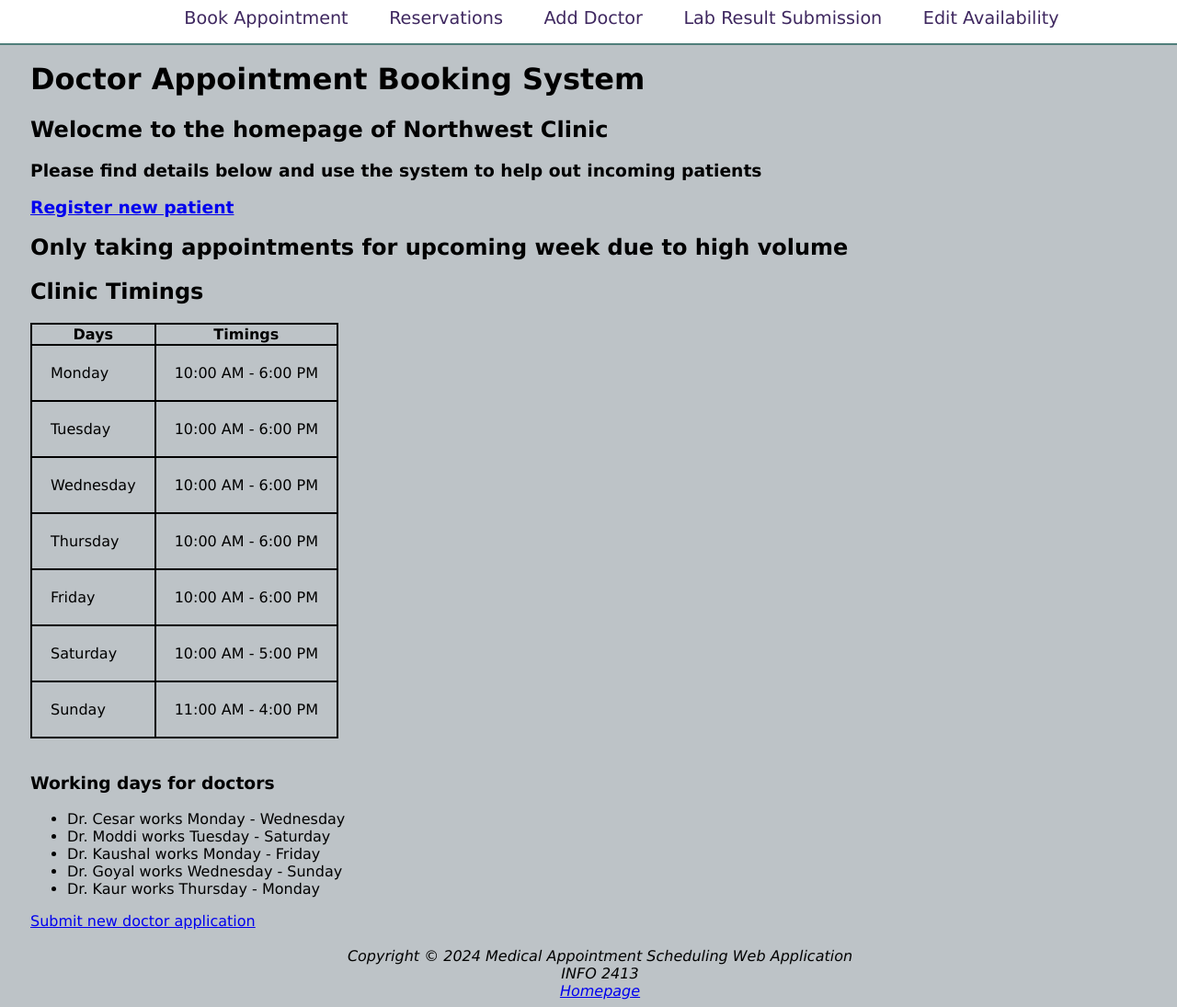
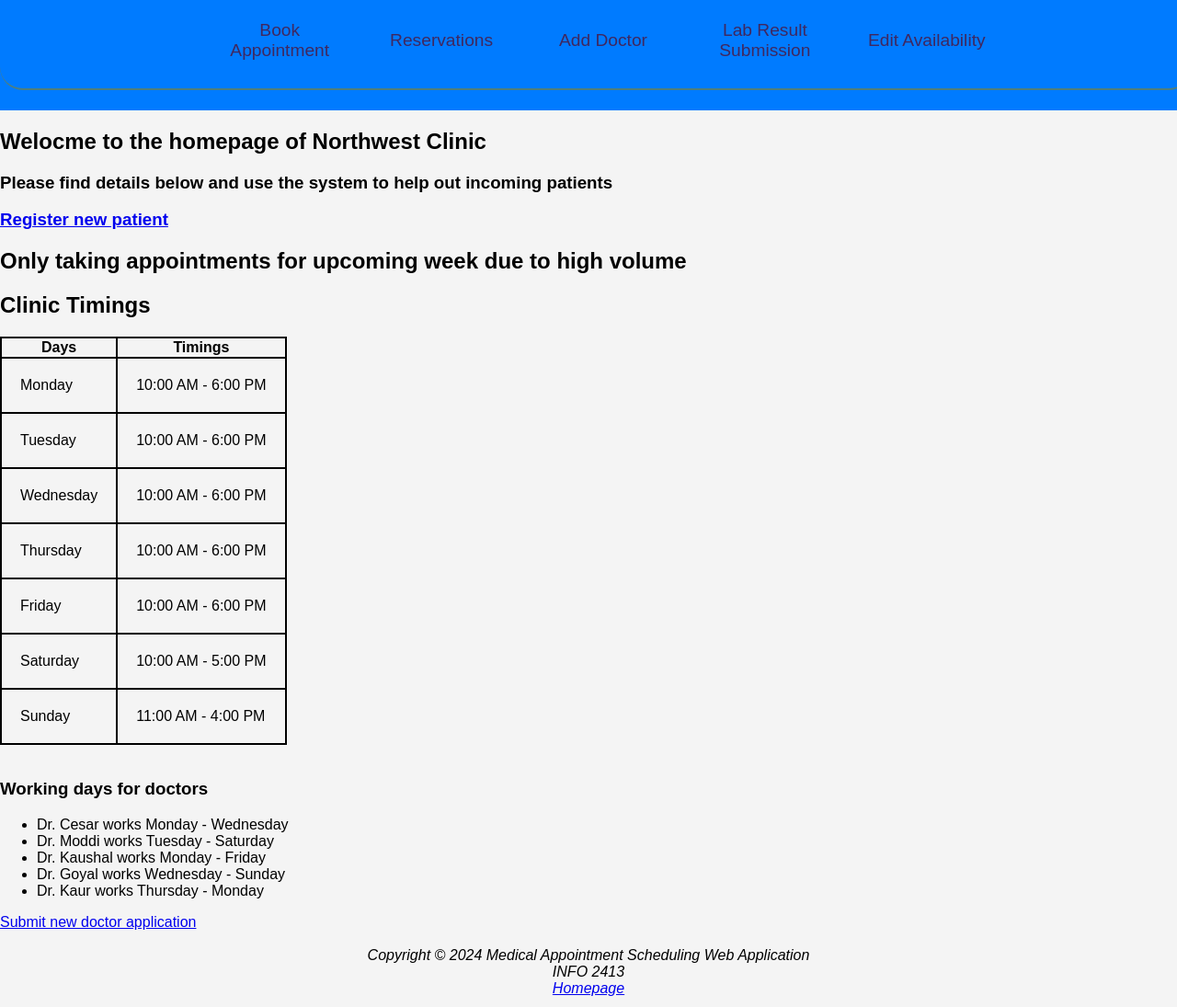
Before and after one commit to FoadRamezani/MediSync, a PHP site: page /index.php in a window 1280 px wide. Shown: the whole page at 92% size. Run offline with PHP 8.4, Linux system fonts and the light colour scheme.

Commit message:
Update header.php
Change menu with effect

```diff
--- a/header.php
+++ b/header.php
@@ -1,26 +1,89 @@
 <!DOCTYPE html>
 <html>
-<!-- the head section -->
 <head>
     <title>Doctor Appointment Booking System</title>
     <link rel="stylesheet" href="style.css">
+    <style>
+        body {
+            font-family: Arial, sans-serif;
+            margin: 0;
+            padding: 0;
+            background-color: #f4f4f4;
+        }
+        nav {
+            background-color: #007BFF; /* Light blue color */
+            overflow: hidden;
+            display: flex;
+            justify-content: center;
+            border-bottom-left-radius: 25px; /* Curve at the bottom left */
+            border-bottom-right-radius: 25px; /* Curve at the bottom right */
+        }
+        nav ul {
+            list-style-type: none;
+            padding: 0;
+            margin: 0;
+            display: flex;
+            align-items: center; /* Align items vertically */
+        }
+        nav ul li {
+            flex: 1; /* Ensure equal space for each item */
+            text-align: center; /* Center text within each item */
+        }
+        nav ul li a {
+            display: block; /* Ensure block display for correct padding */
+            width: 100%; /* Make the link fill the li */
+            color: white; /* Text color changed to white */
+            padding: 14px 0;
+            text-decoration: none;
+            transition: color 0.3s ease;
+            position: relative;
+        }
+        nav ul li a::before, nav ul li a::after {
+            content: '';
+            position: absolute;
+            width: 100%;
+            height: 2px;
+            background-color: transparent; /* Make sure these lines are transparent */
+            left: 0;
+            transition: transform 0.3s ease;
+        }
+        nav ul li a::before {
+            top: 0;
+            transform: scaleX(0);
+            transform-origin: left;
+        }
+        nav ul li a::after {
+            bottom: 0;
+            transform: scaleX(0);
+            transform-origin: right;
+        }
+        nav ul li a:hover::before, nav ul li a:hover::after {
+            background-color: white; /* Change color on hover */
+            transform: scaleX(1);
+        }
+        nav ul li a:hover {
+            color: #FFEB3B; /* Change text color on hover */
+        }
+        header {
+            background-color: #007BFF; /* Same blue color */
+            color: white;
+            text-align: center;
+            padding: 20px 0;
+        }
+    </style>
 </head>
+<body>
+
 <nav>
-<ul>
- <li> <a href='book_appointment.php'>Book Appointment</a></li>
-        <li> <a href='show_all_appointments.php'>Reservations</a></li>
-        <li> <a href='doctor_add_form.php'>Add Doctor</a></li>
-        <li> <a href='lab_result_submission_form.php'>Lab Result Submission</a></li>
-        <li> <a href='reset_doctor_availability.php'>Edit Availability</a></li>
-
-
-</ul>
+    <ul>
+        <li><a href='book_appointment.php'>Book Appointment</a></li>
+        <li><a href='show_all_appointments.php'>Reservations</a></li>
+        <li><a href='doctor_add_form.php'>Add Doctor</a></li>
+        <li><a href='lab_result_submission_form.php'>Lab Result Submission</a></li>
+        <li><a href='reset_doctor_availability.php'>Edit Availability</a></li>
+    </ul>
 </nav>
 
-<!-- the body section -->
-<body>
 <header>
-<br>
-<br>
     <h1>Doctor Appointment Booking System</h1>
 </header>
```
